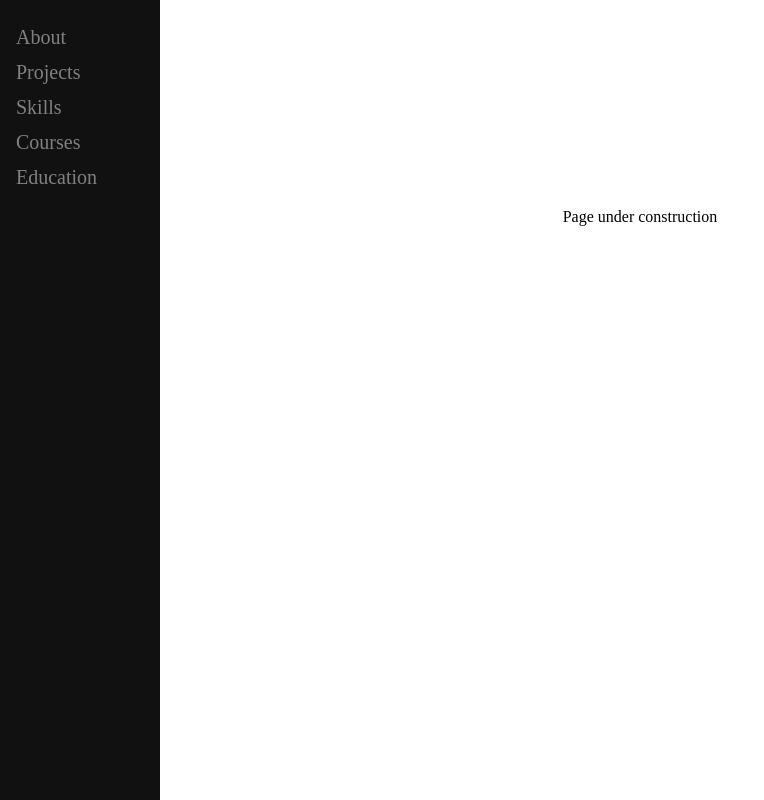
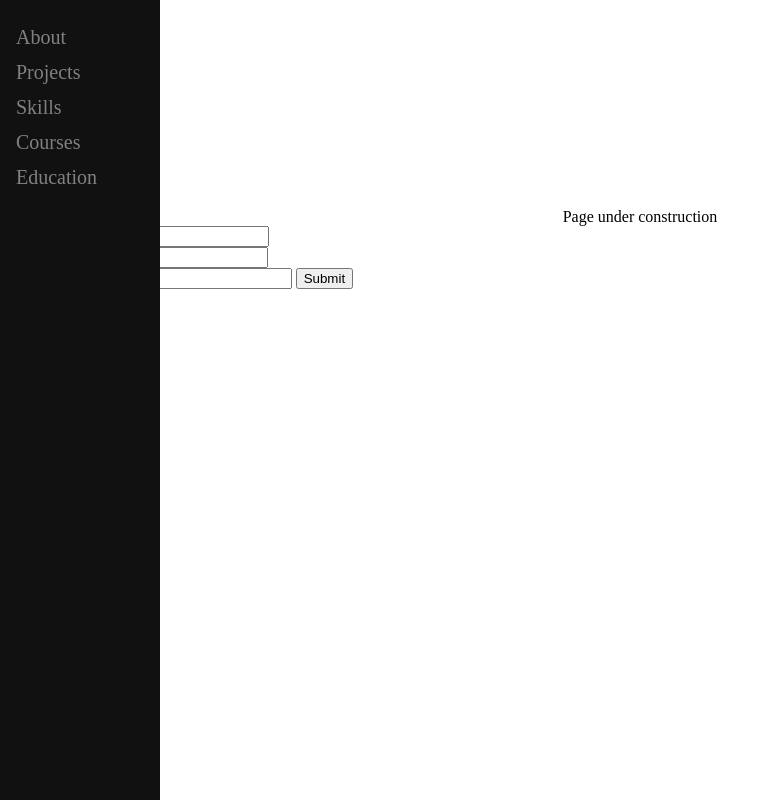
Before and after one commit to kauziishere/Djnagotut, a Django app: template blog/templates/blog/skills.html in a window 1280 px wide. Shown: the whole page, without its empty margins (0-764 px from the left). Run offline with Django 3.2, Linux system fonts and the light colour scheme; the template is opened without the code that fills it, so the values that code supplies are empty.

Commit message:
basic changes

```diff
--- a/blog/templates/blog/skills.html
+++ b/blog/templates/blog/skills.html
@@ -17,5 +17,12 @@
 	<div id="main"  style="padding-top:200px;" align="center">
 		Page under construction
 	</div>
+	<form action="/contact_us/" method="post">
+		{% csrf_token %}
+ First name: <input type="text" name="fname"><br>
+ Last name: <input type="text" name="lname"><br>
+ Email address: <input type="text" name = "email">
+ <input type="submit" value="Submit">
+</form>
 </body>
 </html>
--- a/blog/urls.py
+++ b/blog/urls.py
@@ -1,9 +1,9 @@
-from django.conf.urls import url
+from django.urls import path
 from . import views
 urlpatterns = [
-    url('', views.index_page, name = 'index'),
-    url(r'edu',views.edu_page, name = 'edu'),
-    url(r'skills',views.skills_page, name = 'skills'),
-    url(r'courses',views.courses_page, name = 'courses'),
-    url(r'projects',views.projects_page, name = 'projects'),
+    path('', views.index_page, name = 'index'),
+    path('edu',views.edu_page, name = 'edu'),
+    path('skills',views.skills_page, name = 'skills'),
+    path('courses',views.courses_page, name = 'courses'),
+    path('projects',views.projects_page, name = 'projects'),
 ]
--- a/blog/views.py
+++ b/blog/views.py
@@ -1,7 +1,8 @@
 from django.shortcuts import render
 from .models import Post, Skills
+from django.core.mail import send_mail
 from django.utils import timezone
-# Create your views here.
+
 def post_list(request):
 	posts = Post.objects.all()
 	return render(request, 'blog/post_list.html', {})
@@ -14,16 +15,19 @@ def edu_page(request):
 	posts.view_count = posts.view_count + 1
 	posts.save()
 	return render(request, 'blog/edu.html', {'posts': posts})
+
 def courses_page(request):
 	posts = Post.objects.get(title='Courses')
 	posts.view_count = posts.view_count + 1
 	posts.save()
 	return render(request, 'blog/courses.html', {'posts': posts})
+
 def projects_page(request):
 	posts = Post.objects.get(title='Projects')
 	posts.view_count = posts.view_count + 1
 	posts.save()
 	return render(request, 'blog/projects.html', {'posts': posts})
+
 def skills_page(request):
 	posts = Post.objects.get(title='Skills')
 	posts.view_count = posts.view_count + 1
```
Also changed, not shown: mysite/settings.py (+6 -1 lines), blog/forms.py (added), 1 other file.
